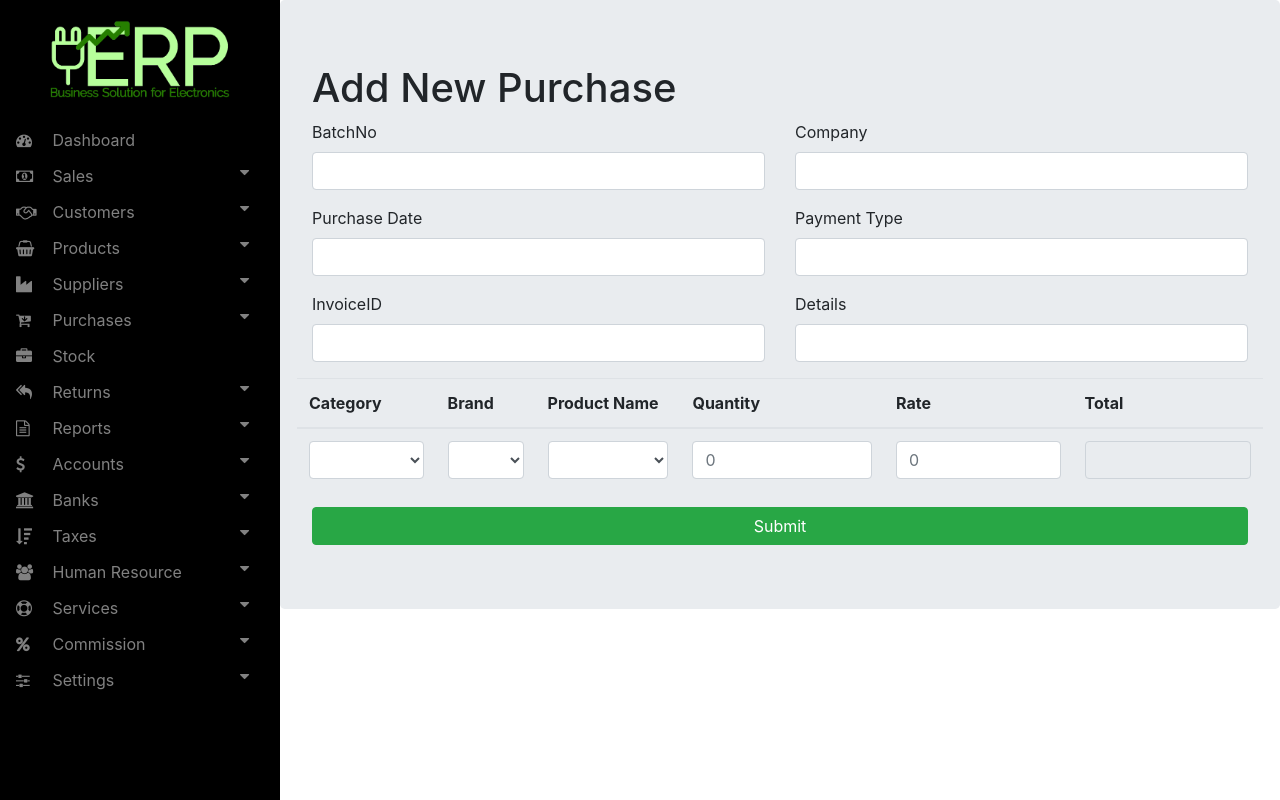
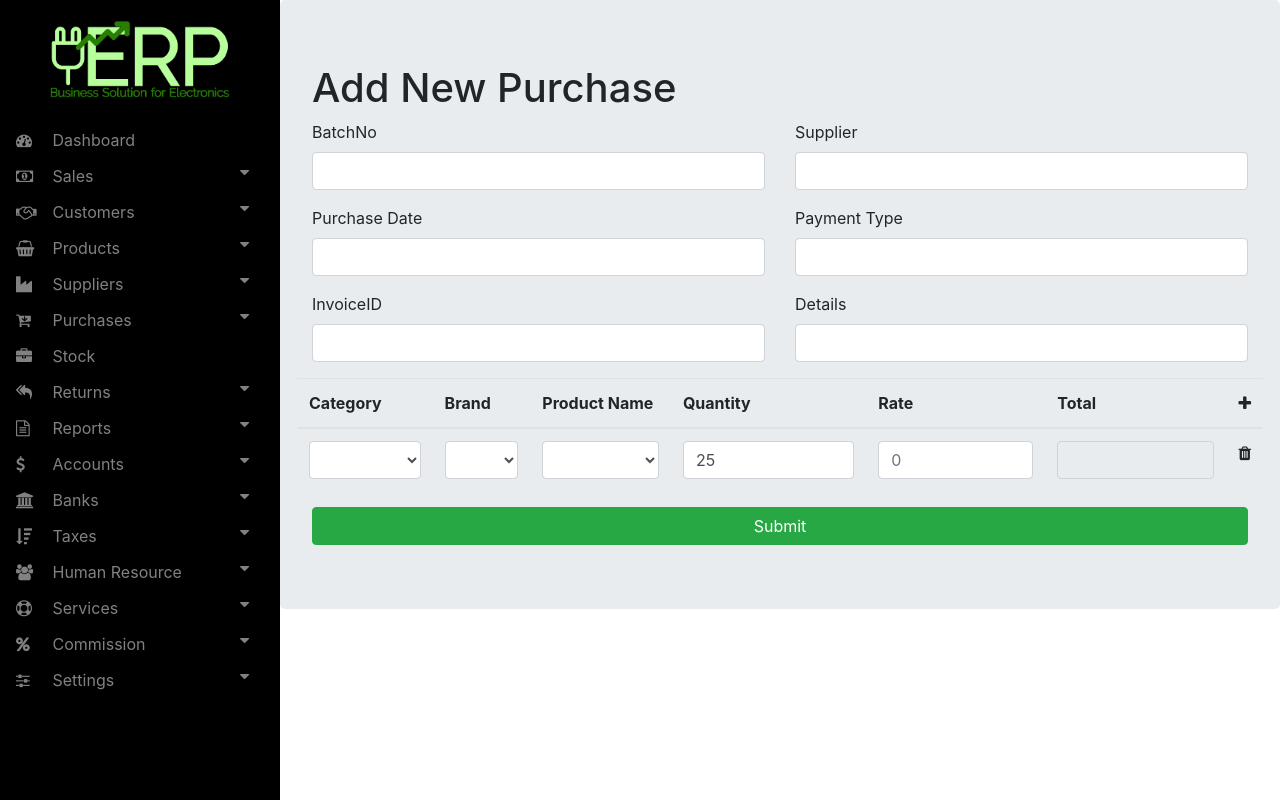
Before and after one commit to ra1h4n/EERP-FrontEnd, an Angular app: page /purchases/add in a window 1280 px wide. Built offline with nearby package versions, Linux system fonts and the light colour scheme.

Commit message:
add-purchase can have multiple products now!

```diff
--- a/src/app/purchases/add-purchase/add-purchase.component.html
+++ b/src/app/purchases/add-purchase/add-purchase.component.html
@@ -5,39 +5,39 @@
             <div class="col-md-6">
                 <div class="form-group">
                     <label for="BatchNo">BatchNo</label>
-                    <input type="text" class="form-control" required [(ngModel)]="model.BatchNo" name="BatchNo"
+                    <input type="text" class="form-control" required [(ngModel)]="modelHead.BatchNo" name="BatchNo"
                         #BatchNo="ngModel">
                 </div>
 
                 <div class="form-group">
                     <label for="PurchaseDate">Purchase Date</label>
-                    <input type="text" class="form-control" required [(ngModel)]="model.PurchaseDate"
+                    <input type="text" class="form-control" required [(ngModel)]="modelHead.PurchaseDate"
                         name="PurchaseDate" #PurchaseDate="ngModel">
                 </div>
 
                 <div class="form-group">
                     <label for="InvoiceID">InvoiceID</label>
-                    <input type="text" class="form-control" required [(ngModel)]="model.InvoiceID" name="InvoiceID"
+                    <input type="text" class="form-control" required [(ngModel)]="modelHead.InvoiceID" name="InvoiceID"
                         #InvoiceID="ngModel">
                 </div>
             </div>
 
             <div class="col-md-6">
                 <div class="form-group">
-                    <label for="Company">Company</label>
-                    <input type="text" class="form-control" required [(ngModel)]="model.Company" name="Company"
+                    <label for="Company">Supplier</label>
+                    <input type="text" class="form-control" required [(ngModel)]="modelHead.Company" name="Company"
                         #Company="ngModel">
                 </div>
 
                 <div class="form-group">
                     <label for="PaymentType">Payment Type</label>
-                    <input type="text" class="form-control" required [(ngModel)]="model.PaymentType" name="PaymentType"
-                        #PaymentType="ngModel">
+                    <input type="text" class="form-control" required [(ngModel)]="modelHead.PaymentType"
+                        name="PaymentType" #PaymentType="ngModel">
                 </div>
 
                 <div class="form-group">
                     <label for="Details">Details</label>
-                    <input type="text" class="form-control" required [(ngModel)]="model.Details" name="Details"
+                    <input type="text" class="form-control" required [(ngModel)]="modelHead.Details" name="Details"
                         #Details="ngModel">
                 </div>
             </div>
@@ -51,28 +51,29 @@
                         <th>Quantity</th>
                         <th>Rate</th>
                         <th>Total</th>
+                        <th style="text-align: center; cursor: pointer;" (click)="addRow()">
+                            <i class="fa fa-plus"></i>
+                        </th>
                     </tr>
                 </thead>
                 <tbody>
-                    <tr>
+                    <tr *ngFor="let model of models; let i = index;">
                         <td>
-                            <select class="form-control" [(ngModel)]="model.Category" name="Category"
-                                #Category="ngModel">
+                            <select class="form-control" [(ngModel)]="model.Category" name="{{i}}Category">
                                 <option *ngFor="let category of this.Categories" [value]="category">
                                     {{category}}
                                 </option>
                             </select>
                         </td>
                         <td>
-                            <select class="form-control" [(ngModel)]="model.Brand" name="Brand" #Brand="ngModel">
+                            <select class="form-control" [(ngModel)]="model.Brand" name="{{i}}Brand">
                                 <option *ngFor="let brand of this.Brands" [value]="brand">
                                     {{brand}}
                                 </option>
                             </select>
                         </td>
                         <td>
-                            <select class="form-control" [(ngModel)]="model.ProductName" name="ProductName"
-                                #ProductName="ngModel">
+                            <select class="form-control" [(ngModel)]="model.ProductName" name="{{i}}ProductName">
                                 <option *ngFor="let name of this.ProductNames" [value]="name">
                                     {{name}}
                                 </option>
@@ -80,15 +81,18 @@
                         </td>
                         <td>
                             <input type="number" class="form-control" required [(ngModel)]="model.Quantity"
-                                name="Quantity" #Quantity="ngModel" placeholder="0" (ngModelChange)="updateTotal()">
+                                name="{{i}}Quantity" placeholder="0" (ngModelChange)="updateTotal(i)">
                         </td>
                         <td>
-                            <input type=" number" class="form-control" required [(ngModel)]="model.Rate" name="Rate"
-                                #Rate="ngModel" placeholder="0" (ngModelChange)="updateTotal()">
+                            <input type="number" class="form-control" required [(ngModel)]="model.Rate" name="{{i}}Rate"
+                                placeholder="0" (ngModelChange)="updateTotal(i)">
                         </td>
                         <td>
-                            <input type="number" class="form-control" [(ngModel)]="model.Total" name="Total"
-                                #Total="ngModel" readonly>
+                            <input type="number" class="form-control" [(ngModel)]="model.Total" name="{{i}}Total"
+                                readonly>
+                        </td>
+                        <td style="text-align: center; cursor: pointer;" (click)="removeRow(i)">
+                            <i class="fa fa-trash"></i>
                         </td>
                     </tr>
                 </tbody>
--- a/src/app/purchases/add-purchase/add-purchase.component.ts
+++ b/src/app/purchases/add-purchase/add-purchase.component.ts
@@ -17,20 +17,40 @@ export class AddPurchaseComponent implements OnInit {
   Brands = ["Sony", "Xiaomi", "Apple", "Google"];
   Categories = ["Television", "Mobile Phone"];
 
-  model: Purchase = new Purchase();
+  modelHead = new Purchase();
+  models: Array<Purchase> = [];
 
   ngOnInit() {
-
+    let first = new Purchase();
+    first.Quantity = 25;
+    this.models.push(first);
   }
 
   onSubmit() {
-    this.model.Total = this.model.Quantity * this.model.Rate;
-    console.log(this.model);
+    console.log(this.modelHead)
+    console.log(this.models);
 
     this.router.navigate(['/dashboard']);
   }
 
-  updateTotal() {
-    this.model.Total = Number((this.model.Quantity * this.model.Rate).toFixed(2));
+  updateTotal(rowIndex) {
+    this.models[rowIndex].Total = Number((this.models[rowIndex].Quantity * this.models[rowIndex].Rate).toFixed(2));
+  }
+
+  addRow() {
+    let newRow = new Purchase();
+    newRow.Quantity = 20;
+    newRow.Rate = 25;
+    this.models.push(newRow);
+  }
+
+  removeRow(rowIndex) {
+    if (this.models.length == 1) {
+      // Can't Delete Bro. You got only one ROW.
+      return false;
+    } else {
+      this.models.splice(rowIndex, 1);
+      return true;
+    }
   }
 }
--- a/src/app/sales/add-sale/add-sale.component.html
+++ b/src/app/sales/add-sale/add-sale.component.html
@@ -55,6 +55,10 @@
                         <th>Rate</th>
                         <th>Discount %</th>
                         <th>Total</th>
+                        <th style="text-align: center; cursor: pointer;" (click)="addRow()">
+                            <i class="fa fa-plus"></i>
+                        </th>
+
                     </tr>
                 </thead>
                 <tbody>
@@ -111,14 +115,11 @@
                             <input type="number" class="form-control" [(ngModel)]="models[i].Total" name="{{i}}Total"
                                 readonly>
                         </td>
-                        <td (click)="removeRow(i)"><i class="fa fa-trash"></i></td>
+                        <td (click)="removeRow(i)" style="text-align: center; cursor: pointer;"><i
+                                class="fa fa-trash"></i></td>
                     </tr>
 
-                    <tr>
-                        <td style="text-align: center;" (click)="addRow()">
-                            <i class="fa fa-plus"></i>
-                        </td>
-                    </tr>
+
                 </tbody>
             </table>
 
--- a/src/app/sales/add-sale/add-sale.component.ts
+++ b/src/app/sales/add-sale/add-sale.component.ts
@@ -30,6 +30,7 @@ export class AddSaleComponent implements OnInit {
   }
 
   onSubmit() {
+    console.log(this.modelHead);
     console.log(this.models);
     this.router.navigate(['/dashboard']);
   }
--- a/src/app/shared/models/purchase.model.ts
+++ b/src/app/shared/models/purchase.model.ts
@@ -11,5 +11,5 @@ export class Purchase {
     ProductName: string;
     Quantity: number;
     Rate: number;
-    Total: number = this.Quantity * this.Rate;
+    Total: number;
 }
```
